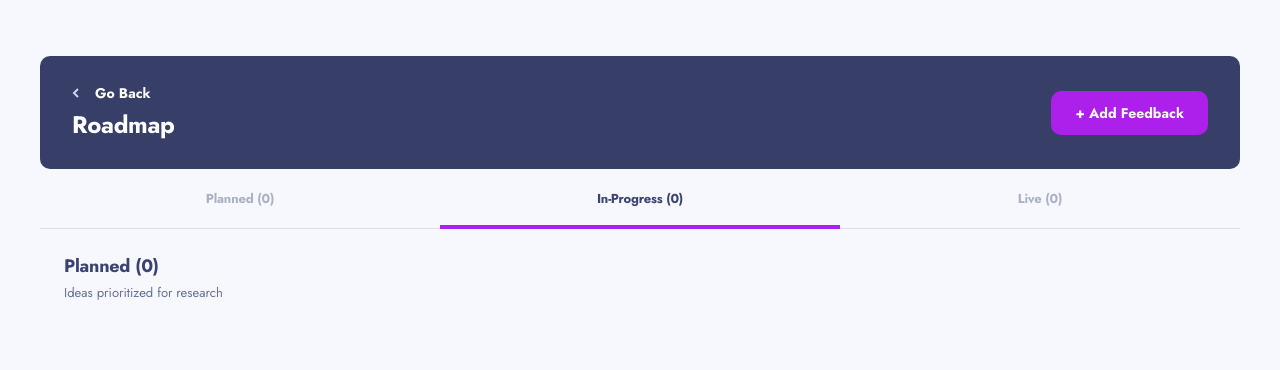
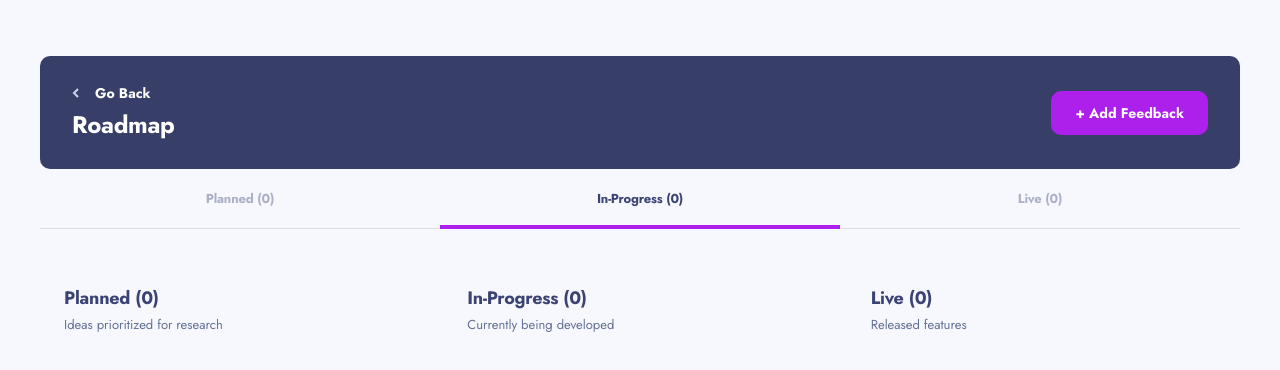
Before and after one commit to aljayy/product-feedback-app, a React (Create React App) app: page /roadmap in a window 1280 px wide. Shown: the top 370 px of the page. Built offline with nearby package versions, Linux system fonts and the light colour scheme.

Commit message:
style: add tablet media query

```diff
--- a/src/components/Roadmap/RoadmapColumnsWrapper.jsx
+++ b/src/components/Roadmap/RoadmapColumnsWrapper.jsx
@@ -7,7 +7,7 @@ function RoadmapWrapper() {
 
   return (
     <div
-      className={`grid grid-cols-[100vw_100vw_100vw] relative -left-[${position}]`}
+      className={`grid grid-cols-[100vw_100vw_100vw] relative -left-[${position}] m:grid-cols-3 m:left-0 m:mt-8 m:gap-x-2.5`}
     >
       <RoadmapColumn
         requests={requests.planned.requests}
```
